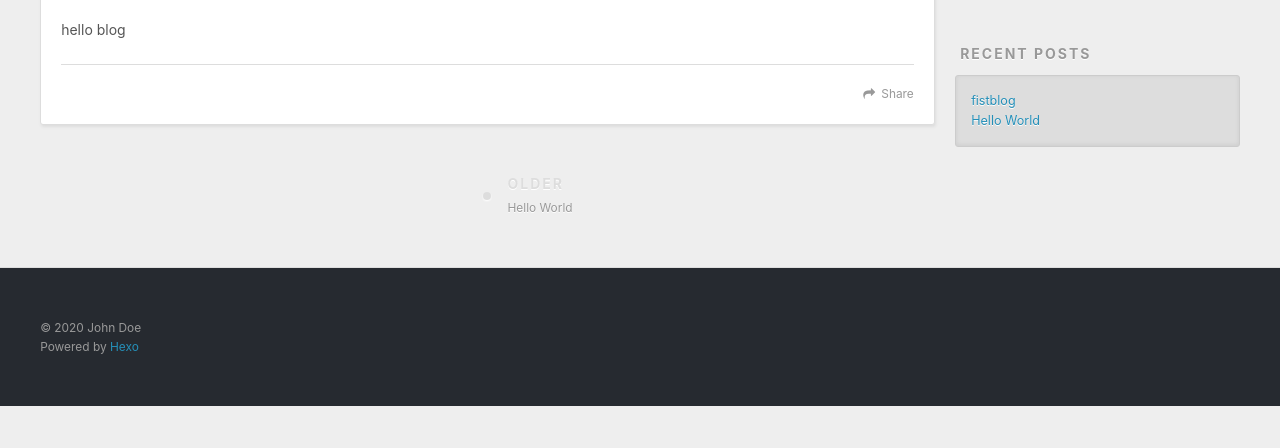
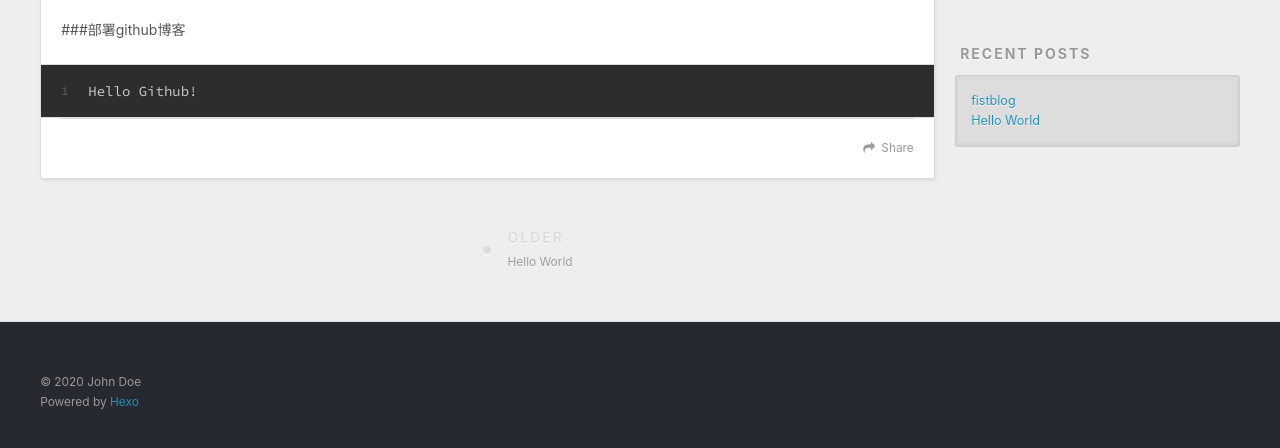
Before and after one commit to zzy666-hw/zzy666-hw.github.io, a plain HTML site: page 2020/07/04/fistblog/index.html in a window 1280 px wide. Shown: the part 434-882 px from the top of the page. Before the commit the page ends 840 px from the top, so only its background shows below. Drawn offline with nearby package versions, Linux system fonts and the light colour scheme.

Commit message:
Site updated: 2020-07-04 20:32:20

```diff
--- a/2020/07/04/fistblog/index.html
+++ b/2020/07/04/fistblog/index.html
@@ -7,15 +7,15 @@
 
   <title>fistblog | Hexo</title>
   <meta name="viewport" content="width=device-width, initial-scale=1, maximum-scale=1">
-  <meta name="description" content="hello blog">
+  <meta name="description" content="###部署github博客 1Hello Github!">
 <meta property="og:type" content="article">
 <meta property="og:title" content="fistblog">
 <meta property="og:url" content="http://yoursite.com/2020/07/04/fistblog/index.html">
 <meta property="og:site_name" content="Hexo">
-<meta property="og:description" content="hello blog">
+<meta property="og:description" content="###部署github博客 1Hello Github!">
 <meta property="og:locale" content="en_US">
 <meta property="article:published_time" content="2020-07-04T12:07:01.238Z">
-<meta property="article:modified_time" content="2020-07-04T12:08:17.940Z">
+<meta property="article:modified_time" content="2020-07-04T12:32:10.377Z">
 <meta property="article:author" content="John Doe">
 <meta name="twitter:card" content="summary">
 
@@ -88,8 +88,8 @@
 
     <div class="article-entry" itemprop="articleBody">
 
-        <p>hello blog</p>
-
+        <p>###部署github博客</p>
+<figure class="highlight plain"><table><tr><td class="gutter"><pre><span class="line">1</span><br></pre></td><td class="code"><pre><span class="line">Hello Github!</span><br></pre></td></tr></table></figure>
 
     </div>
     <footer class="article-footer">
```
Also changed, not shown: index.html (+2 -2 lines).
